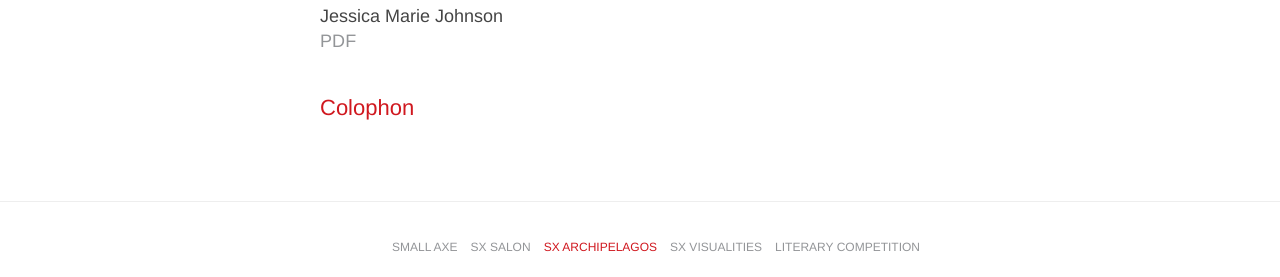
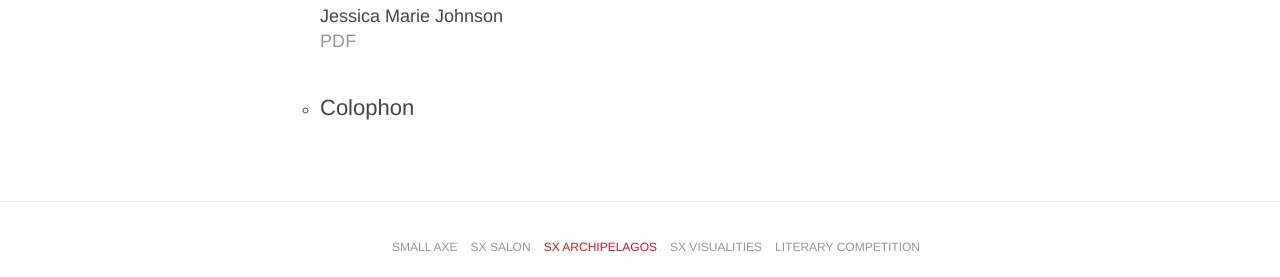
Before and after one commit to archipelagosjournal/archipelagos, a Jekyll site: the page built from index.html, in a window 1280 px wide. Shown: the part 1995-2272 px from the top of the page. Built offline with Jekyll 4.4.1, drawn with Linux system fonts in a browser that asks for light colours.

Commit message:
fixed well-formattedness on some of the toc html

```diff
--- a/_includes/footer.html
+++ b/_includes/footer.html
@@ -6,4 +6,5 @@
 	<li><a class="footer-menu-item-active" href="http://smallaxe.net/sxarchipelagos">SX Archipelagos</a></li>
 	<li><a class="footer-menu-item" href="http://smallaxe.net/sx-visualities">SX Visualities</a></li>
 	<li><a class="footer-menu-item" href="http://smallaxe.net/literary-competition">Literary Competition</a></li>
+	</ul>
 </div>
--- a/_includes/toc.html
+++ b/_includes/toc.html
@@ -3,15 +3,11 @@
 <div id="toc">
 
 <!-- Introductory material -->
+{% assign articles = (include.issue | sort: 'order') %}
 <ul>
-
-{% assign articles = (include.issue | sort: 'order') %}
-
 <h3>Introduction</h3>
-
 {% for page in articles %}
   {% if page.section == "introduction" %}
-
     <li>
       <a href="{{ page.url | prepend:site.baseurl }}">
         <span class="toc-title">{{ page.title }}</span>
@@ -49,12 +45,8 @@
 {% endfor %}
 </ul>
 
-
 <ul>
 <h3>Digital Projects</h3>
-
-
-
 {% for page in articles %}
   {% if page.section == "projects" %}
 
@@ -65,14 +57,12 @@
     <span class="byline">
         {% include author-loop.html %}
     </span><br>
-    <a class="alt-link" href="{{ page.url | prepend:site.baseurl }}">Read our exchange</a><span class="alt-link"> | </span><a class="alt-link" href="{{ page.link }}" target="_blank">Visit the Project Site</apage    <a class="alt-link" href="{{ page.link }}" target="_blank"><img class="project-image-toc" src="{{site.baseurl}}/{{ page.thumb }}" width="33%" /></a>
+    <a class="alt-link" href="{{ page.url | prepend:site.baseurl }}">Read our exchange</a><span class="alt-link"> | </span><a class="alt-link" href="{{ page.link }}" target="_blank">Visit the Project Site</a>    <a class="alt-link" href="{{ page.link }}" target="_blank"><img class="project-image-toc" src="{{site.baseurl}}/{{ page.thumb }}" width="33%" /></a>
     </li>
 
   {% endif %}
 {% endfor %}
 </ul>
-
-
 
 <ul>
 <h3>Digital Project Reviews</h3>
@@ -96,7 +86,8 @@
   {% endif %}
 {% endfor %}
 </ul>
+
 <ul>
-<h3><a href="{{ site.baseurl }}/about.html#colophon">Colophon</a></h3>
+  <li><a href="{{ site.baseurl }}/about.html#colophon"><h3>Colophon</h3></a></li>
 </ul>
 </div>
--- a/_layouts/default.html
+++ b/_layouts/default.html
@@ -11,7 +11,7 @@
          content to avoid any CSS collisions with our real content. -->
     <div class="wrap">
       <div class="masthead">
-        <a id="logo" href="http://smallaxe.net" alt="small axe logo"><img src="{{ site.baseurl }}/public/logo.svg" height="40px" width="52px"/></a>
+        <a id="logo" href="http://smallaxe.net"><img src="{{ site.baseurl }}/public/logo.svg" alt="small axe logo" height="40px" width="52px"/></a>
         <a class="header-title" href="{{ site.baseurl }}/index.html">{{ site.title }}</a>
         {% comment %}{% include menu.html %}{% endcomment %}
 
@@ -27,7 +27,7 @@
 
     <label for="sidebar-checkbox" class="sidebar-toggle"></label>
 
-    <script type="text/javascript" src="/public/js/main.js"></script>
+    <script type="text/javascript" src="{{site.baseurl}}/public/js/main.js"></script>
     <script type="text/javascript">
     // adds a target="_blank" to any link that is not part of the current domain
 
```
